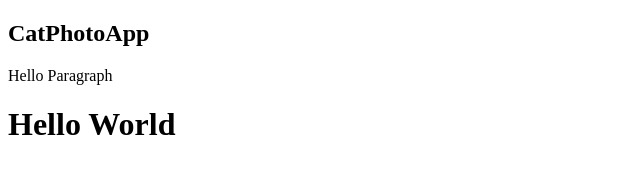
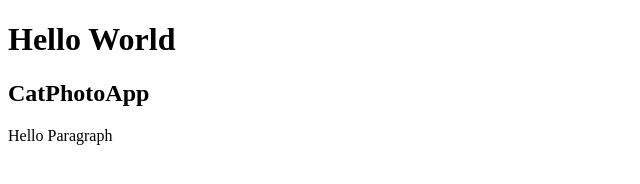
Before and after one commit to opajkovic/Repo03, a website: page ex13/src/index.html in a window 1280 px wide. Shown: the whole page, without its empty margins (0-640 px from the left). Drawn offline with Linux system fonts and the light colour scheme.

Commit message:
added ex15

```diff
--- a/ex13/src/index.html
+++ b/ex13/src/index.html
@@ -7,8 +7,9 @@
     <title>CatPhotoApp</title>
 </head>
 <body>
+    <h1>Hello World</h1>
     <h2>CatPhotoApp</h2>
     <p>Hello Paragraph</p>
-    <h1>Hello World</h1>
+
 </body>
 </html>
```
Also changed, not shown: ex14/src/index.html (+2 -1 lines), ex15/package.json (added, +12 -0 lines), ex15/src/index.html (renamed from ex12/src/index.html, +7 -1 lines).
